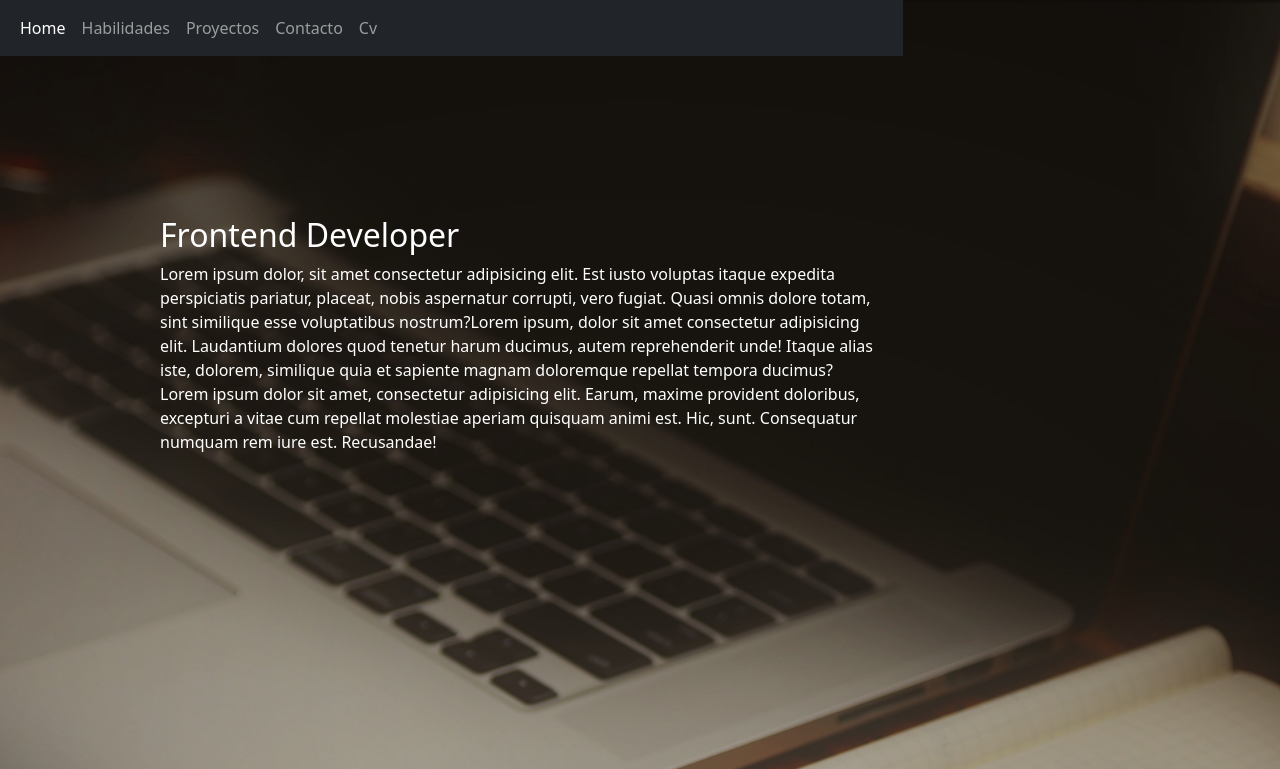
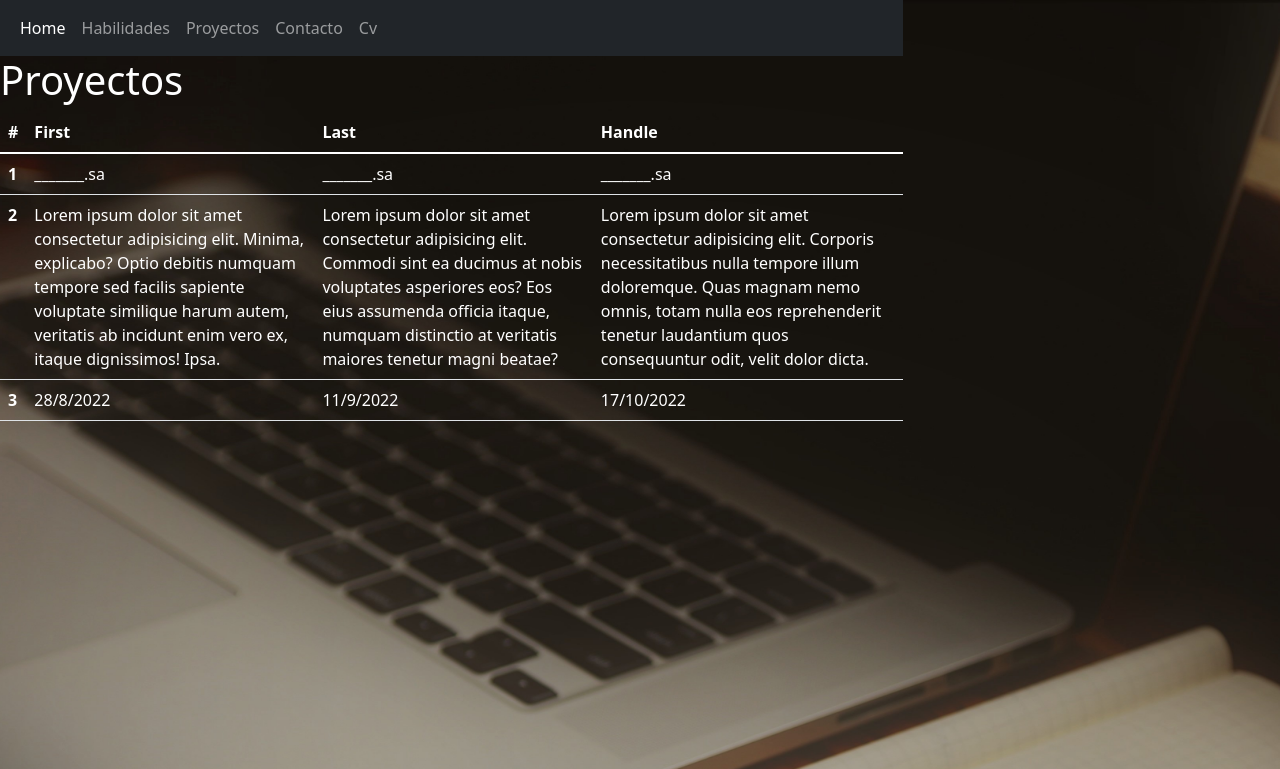
Before and after one commit to TomasCassaglia/Tomas-Cassaglia-Proyecto, a website: page index.html in a window 1280 px wide. Shown: the top 769 px of the page. Drawn offline with nearby package versions, Linux system fonts and the light colour scheme.

Commit message:
Actualizacion scss2

```diff
--- a/index.html
+++ b/index.html
@@ -2,17 +2,20 @@
 <html lang="en">
 
 <head>
-    <meta charset="UTF-8" />
-    <meta http-equiv="X-UA-Compatible" content="IE=edge" />
-    <meta name="viewport" content="width=device-width, initial-scale=1.0" />
-    <title>Tomas Agustin Cassaglia</title>
+    <meta charset="UTF-8">
+    <meta name="keywords" content="Desarrollador Web,Argentina,Frontend,Html,Css,Scss,bootstrap5,Cv,Programador Web,Entregas A Tiempo,Latinoamerica,Buenos Aires,">
+    <meta name="description" content="Mi nombre es Tomas Cassaglia, y soy desarrollador web. Me encargo de hacer paginas web bajo pedido, con entregas 100% a tiempo">
+    <meta property="og:title" content="Tomas Cassaglia">
+    <meta property="og:description" content="Desarrollador Frontend">
+    <meta http-equiv="X-UA-Compatible" content="IE=edge">
+    <meta name="viewport" content="width=device-width, initial-scale=1.0">
+    <title>Proyects</title>
     <link href="https://cdn.jsdelivr.net/npm/bootstrap@5.1.3/dist/css/bootstrap.min.css" rel="stylesheet" integrity="sha384-1BmE4kWBq78iYhFldvKuhfTAU6auU8tT94WrHftjDbrCEXSU1oBoqyl2QvZ6jIW3" crossorigin="anonymous">
     <script src="https://cdn.jsdelivr.net/npm/bootstrap@5.1.3/dist/js/bootstrap.bundle.min.js" integrity="sha384-ka7Sk0Gln4gmtz2MlQnikT1wXgYsOg+OMhuP+IlRH9sENBO0LRn5q+8nbTov4+1p" crossorigin="anonymous"></script>
     <link rel="preconnect" href="https://fonts.googleapis.com">
     <link rel="preconnect" href="https://fonts.gstatic.com" crossorigin>
     <link href="https://fonts.googleapis.com/css2?family=Poppins:wght@200&display=swap" rel="stylesheet">
-    <link rel="preload" href="css/styles.css" as="style">
-    <link rel="stylesheet" href="css/styles.css" />
+    <link rel="stylesheet" href="css/styles.css">
 </head>
 <meta name="viewport" content="width=device-width, initial-scale=1.0">
 
@@ -39,15 +42,38 @@
                 </ul>
             </div>
         </nav>
+        <h1>Proyectos</h1>
+        <table class="table">
+            <thead>
+                <tr>
+                    <th scope="col">#</th>
+                    <th scope="col">First</th>
+                    <th scope="col">Last</th>
+                    <th scope="col">Handle</th>
+                </tr>
+            </thead>
+            <tbody>
+                <tr>
+                    <th scope="row">1</th>
+                    <td>_______.sa</td>
+                    <td>_______.sa</td>
+                    <td>_______.sa</td>
+                </tr>
+                <tr>
+                    <th scope="row">2</th>
+                    <td>Lorem ipsum dolor sit amet consectetur adipisicing elit. Minima, explicabo? Optio debitis numquam tempore sed facilis sapiente voluptate similique harum autem, veritatis ab incidunt enim vero ex, itaque dignissimos! Ipsa.</td>
+                    <td>Lorem ipsum dolor sit amet consectetur adipisicing elit. Commodi sint ea ducimus at nobis voluptates asperiores eos? Eos eius assumenda officia itaque, numquam distinctio at veritatis maiores tenetur magni beatae?</td>
+                    <td>Lorem ipsum dolor sit amet consectetur adipisicing elit. Corporis necessitatibus nulla tempore illum doloremque. Quas magnam nemo omnis, totam nulla eos reprehenderit tenetur laudantium quos consequuntur odit, velit dolor dicta.</td>
+                </tr>
+                <tr>
+                    <th scope="row">3</th>
+                    <td>28/8/2022</td>
+                    <td>11/9/2022</td>
+                    <td>17/10/2022</td>
+                </tr>
+            </tbody>
+        </table>
 
-        <div class="contenedor-1">
-            <h2 class="h2-index">Frontend Developer</h2>
-            <p>
-                Lorem ipsum dolor, sit amet consectetur adipisicing elit. Est iusto voluptas itaque expedita perspiciatis pariatur, placeat, nobis aspernatur corrupti, vero fugiat. Quasi omnis dolore totam, sint similique esse voluptatibus nostrum?Lorem ipsum, dolor
-                sit amet consectetur adipisicing elit. Laudantium dolores quod tenetur harum ducimus, autem reprehenderit unde! Itaque alias iste, dolorem, similique quia et sapiente magnam doloremque repellat tempora ducimus?Lorem ipsum dolor sit amet,
-                consectetur adipisicing elit. Earum, maxime provident doloribus, excepturi a vitae cum repellat molestiae aperiam quisquam animi est. Hic, sunt. Consequatur numquam rem iure est. Recusandae!
-            </p>
-        </div>
         </div>
     </header>
     <footer class="footer-1">
@@ -59,4 +85,5 @@
     <script src="https://cdn.jsdelivr.net/npm/bootstrap@5.1.3/dist/js/bootstrap.min.js" integrity="sha384-QJHtvGhmr9XOIpI6YVutG+2QOK9T+ZnN4kzFN1RtK3zEFEIsxhlmWl5/YESvpZ13" crossorigin="anonymous"></script>
 </body>
 
+
 </html>
--- a/scss/_habilidades.scss
+++ b/scss/_habilidades.scss
@@ -17,3 +17,11 @@
     padding-top: 1rem;
     padding-left: 5rem;
 }
+
+$habs: (javascrip:#ffff00, css:#0017FF, Html: #ee6040, Reactjs: #00B9FF);
+@each $hab,
+$color in $habs {
+    .habs-#{$hab} {
+        background-color: $color;
+    }
+}
```
Also changed, not shown: habilidades.html (+4 -4 lines), package.json (+285 -2 lines), css/styles.css, img/portfolio-2903909_1280.png (added), scss/_nav-back-footer.scss (indentation only), scss/mediaqueris.scss (renamed from scss/_mediaqueris.scss).
